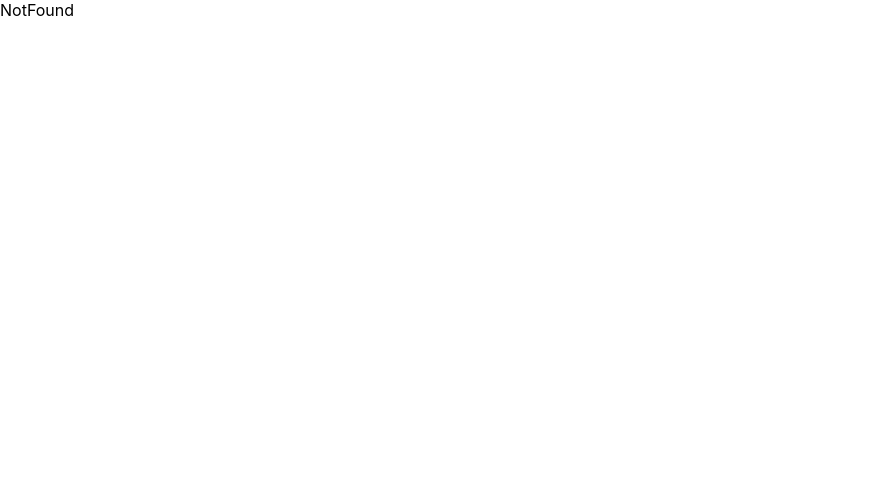
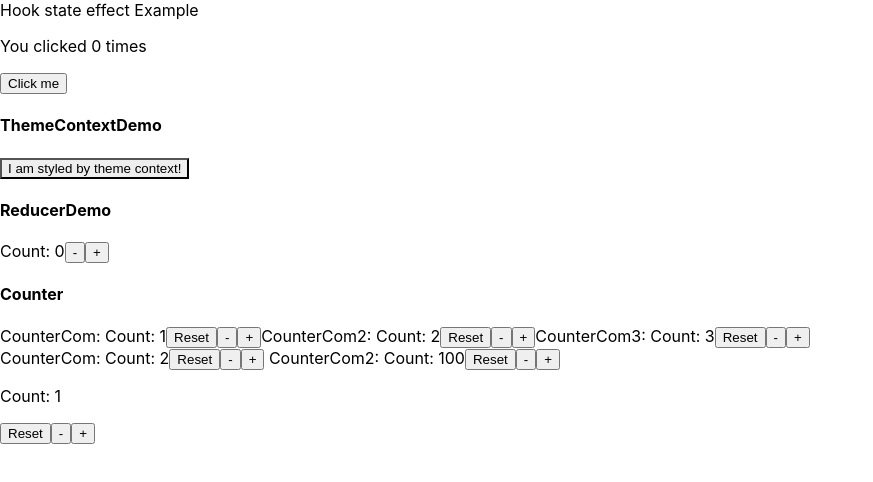
Before and after one commit to Sophil-minn/react-ts-demo, a React (Create React App) app: page /#/hook in a window 1280 px wide. Shown: the top 482 px of the page, without its empty margins (0-873 px from the left). Built offline with nearby package versions, Linux system fonts and the light colour scheme.

Commit message:
feat: hook example

```diff
--- a/src/Router.tsx
+++ b/src/Router.tsx
@@ -5,6 +5,7 @@ import Index from "./pages/Index";
 import NotFound from "./pages/NotFound";
 import SideMaster from "./pages/SideMaster";
 import LifeCycle from "./pages/lifeCycle";
+import Hook from "./pages/hook";
 
 export default function Routers() {
   return (
@@ -14,6 +15,7 @@ export default function Routers() {
       <Route path="/index" element={<Index />} />
       <Route path="/sideMaster" element={<SideMaster />} />
       <Route path="/lifeCycle" element={<LifeCycle />} />
+      <Route path="/hook" element={<Hook />} />
 
 
       <Route path="/error" element={<Navigate to="/" />}></Route>
--- /dev/null
+++ b/src/pages/hook/Counter.tsx
@@ -0,0 +1,80 @@
+import { useReducer } from "react";
+
+function init(initialCount: number) {
+  return { count: initialCount };
+}
+
+function reducer(state: { count: number; }, action: any) {
+  switch (action.type) {
+    case 'increment':
+      return { count: state.count + 1 };
+    case 'decrement':
+      return { count: state.count - 1 };
+    case 'reset':
+      return init(action.payload);
+    default:
+      throw new Error();
+  }
+}
+
+const CounterCom: React.FC<{ initialCount: number }> = (props) => {
+  const { initialCount } = props;
+  const [state, dispatch] = useReducer(reducer, initialCount, init);
+  return (
+    <>
+      Count: {state.count}
+      <button onClick={() => dispatch({ type: 'reset', payload: initialCount })}>  Reset </button>
+      <button onClick={() => dispatch({ type: 'decrement' })}>-</button>
+      <button onClick={() => dispatch({ type: 'increment' })}>+</button>
+    </>
+  );
+}
+function CounterCom2(initialCount: number) {
+  const [state, dispatch] = useReducer(reducer, initialCount, init);
+  return (
+    <>
+      Count: {state.count}
+      <button onClick={() => dispatch({ type: 'reset', payload: initialCount })}>   Reset  </button>
+      <button onClick={() => dispatch({ type: 'decrement' })}>-</button>
+      <button onClick={() => dispatch({ type: 'increment' })}>+</button>
+    </>
+  );
+}
+const CounterCom3: React.FC<{ initialCount: number }> = ({ initialCount }) => {
+  const [state, dispatch] = useReducer(reducer, initialCount, init);
+  return (
+    <>
+      Count: {state.count}
+      <button onClick={() => dispatch({ type: 'reset', payload: initialCount })}>   Reset  </button>
+      <button onClick={() => dispatch({ type: 'decrement' })}>-</button>
+      <button onClick={() => dispatch({ type: 'increment' })}>+</button>
+    </>
+  );
+}
+
+function Counter(initialCount: number) {
+  const [state, dispatch] = useReducer(reducer, initialCount, init);
+  return (
+    <>
+      <div>
+        CounterCom: <CounterCom initialCount={1} />
+        CounterCom2: {CounterCom2(2)}
+        {/* CounterCom2: <CounterCom2 initialCount={2} /> */}
+        CounterCom3: <CounterCom3 initialCount={3} />
+      </div>
+      <div>
+        CounterCom: <CounterCom initialCount={2} />   CounterCom2:  {CounterCom2(100)}
+      </div>
+
+      <p> Count: {state.count}</p>
+      <button
+        onClick={() => dispatch({ type: 'reset', payload: initialCount })}>
+        Reset
+      </button>
+      <button onClick={() => dispatch({ type: 'decrement' })}>-</button>
+      <button onClick={() => dispatch({ type: 'increment' })}>+</button>
+    </>
+  );
+}
+
+export default Counter;
--- /dev/null
+++ b/src/pages/hook/Example.tsx
@@ -0,0 +1,29 @@
+import { useEffect, useState } from 'react';
+
+function Example() {
+  // 声明一个新的叫做 “count” 的 state 变量
+  const [count, setCount] = useState(0);
+
+  // 声明多个 state 变量！
+  // const [age, setAge] = useState(42);
+  // const [fruit, setFruit] = useState('banana');
+  // const [todos, setTodos] = useState([{ text: 'Learn Hooks' }]);
+
+  // 相当于 componentDidMount 和 componentDidUpdate:
+  useEffect(() => {
+    // 使用浏览器的 API 更新页面标题
+    document.title = `You clicked ${count} times`;
+  });
+
+  return (
+    <div>
+      <p>You clicked {count} times</p>
+      <button onClick={() => setCount(count + 1)}>
+        Click me
+      </button>
+
+    </div>
+  );
+}
+
+export default Example;
--- /dev/null
+++ b/src/pages/hook/ReducerDemo.tsx
@@ -0,0 +1,33 @@
+
+
+// const [state, dispatch] = useReducer(reducer, initialArg, init);
+
+import React, { useReducer } from 'react'
+
+// interface Props {}
+
+const initialState = { count: 0 };
+
+function reducer(state: { count: number; }, action: { type: any; }) {
+  switch (action.type) {
+    case 'increment':
+      return { count: state.count + 1 };
+    case 'decrement':
+      return { count: state.count - 1 };
+    default:
+      throw new Error();
+  }
+}
+
+function ReducerDemo(props: any) {
+  const [state, dispatch] = useReducer(reducer, initialState);
+  return (
+    <>
+      Count: {state.count}
+      <button onClick={() => dispatch({ type: 'decrement' })}>-</button>
+      <button onClick={() => dispatch({ type: 'increment' })}>+</button>
+    </>
+  );
+}
+
+export default ReducerDemo
--- /dev/null
+++ b/src/pages/hook/ThemeContextDemo.tsx
@@ -0,0 +1,43 @@
+import React, { useContext } from 'react';
+
+
+const themes = {
+  light: {
+    foreground: "#000000",
+    background: "#eeeeee"
+  },
+  dark: {
+    foreground: "#ffffff",
+    background: "#222222"
+  }
+};
+
+const ThemeContext = React.createContext(themes.light);
+
+function Toolbar(props: any) {
+  return (
+    <div>
+      <ThemedButton />
+    </div>
+  );
+}
+
+function ThemedButton() {
+  const theme = useContext(ThemeContext);
+  return (
+    <button style={{ background: theme.background, color: theme.foreground }}>
+      I am styled by theme context!
+    </button>
+  );
+}
+
+function ThemeContextDemo() {
+  return (
+    <ThemeContext.Provider value={themes.light}>
+      <Toolbar />
+    </ThemeContext.Provider>
+  );
+}
+
+
+export default ThemeContextDemo;
--- /dev/null
+++ b/src/pages/hook/index.tsx
@@ -0,0 +1,23 @@
+import Counter from './Counter'
+import Example from './Example'
+import ReducerDemo from './ReducerDemo'
+import ThemeContextDemo from './ThemeContextDemo'
+
+
+function index() {
+  return (
+    <div>
+      Hook state effect Example
+      <Example />
+
+      <h4>ThemeContextDemo</h4>
+      <ThemeContextDemo />
+      <h4>ReducerDemo</h4>
+      <ReducerDemo />
+      <h4>Counter</h4>
+      {Counter(1)}
+    </div>
+  )
+}
+
+export default index
```
Also changed, not shown: src/pages/hook/readme.md (added), src/pages/lifeCycle/readme.md (added).
